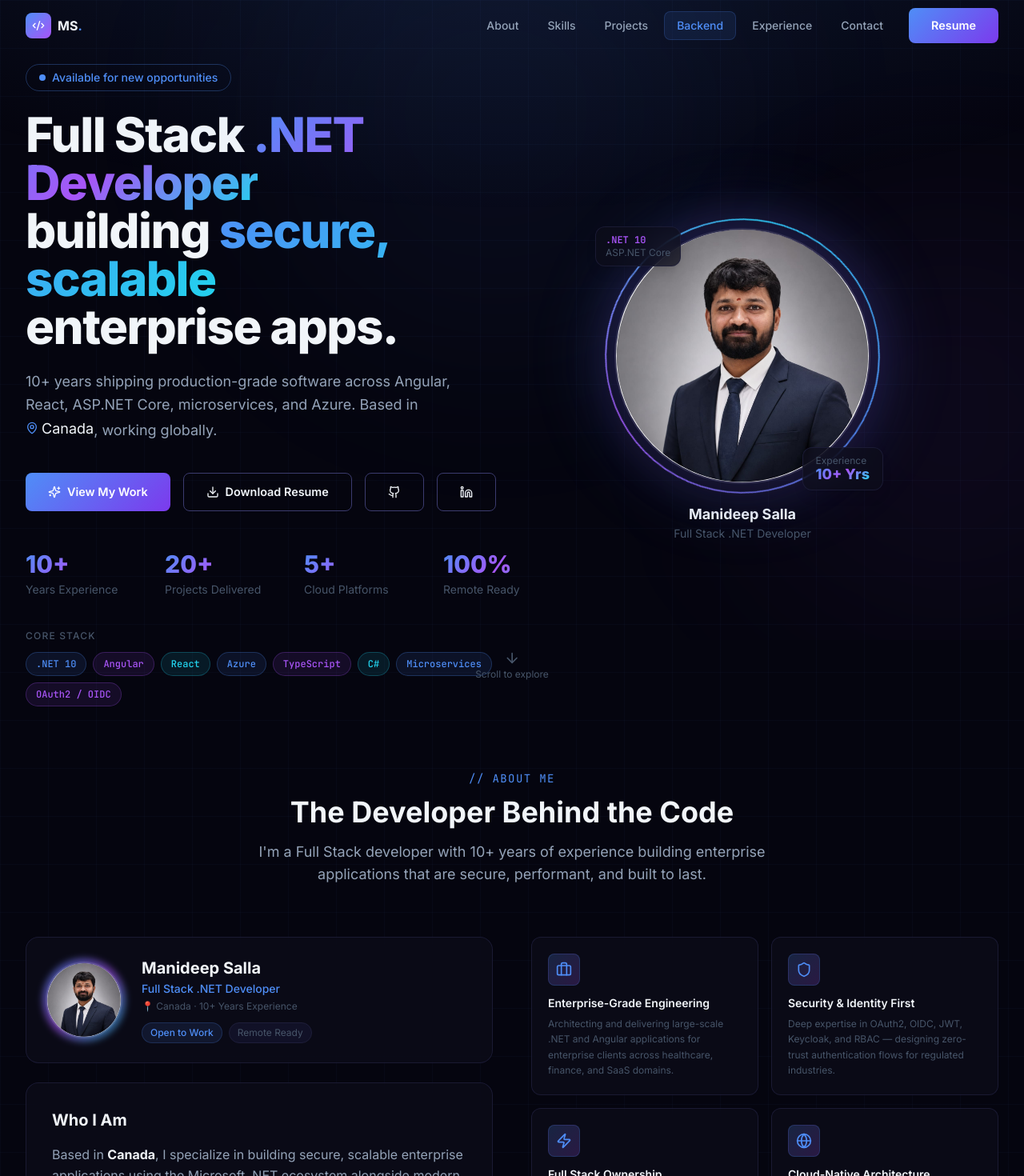
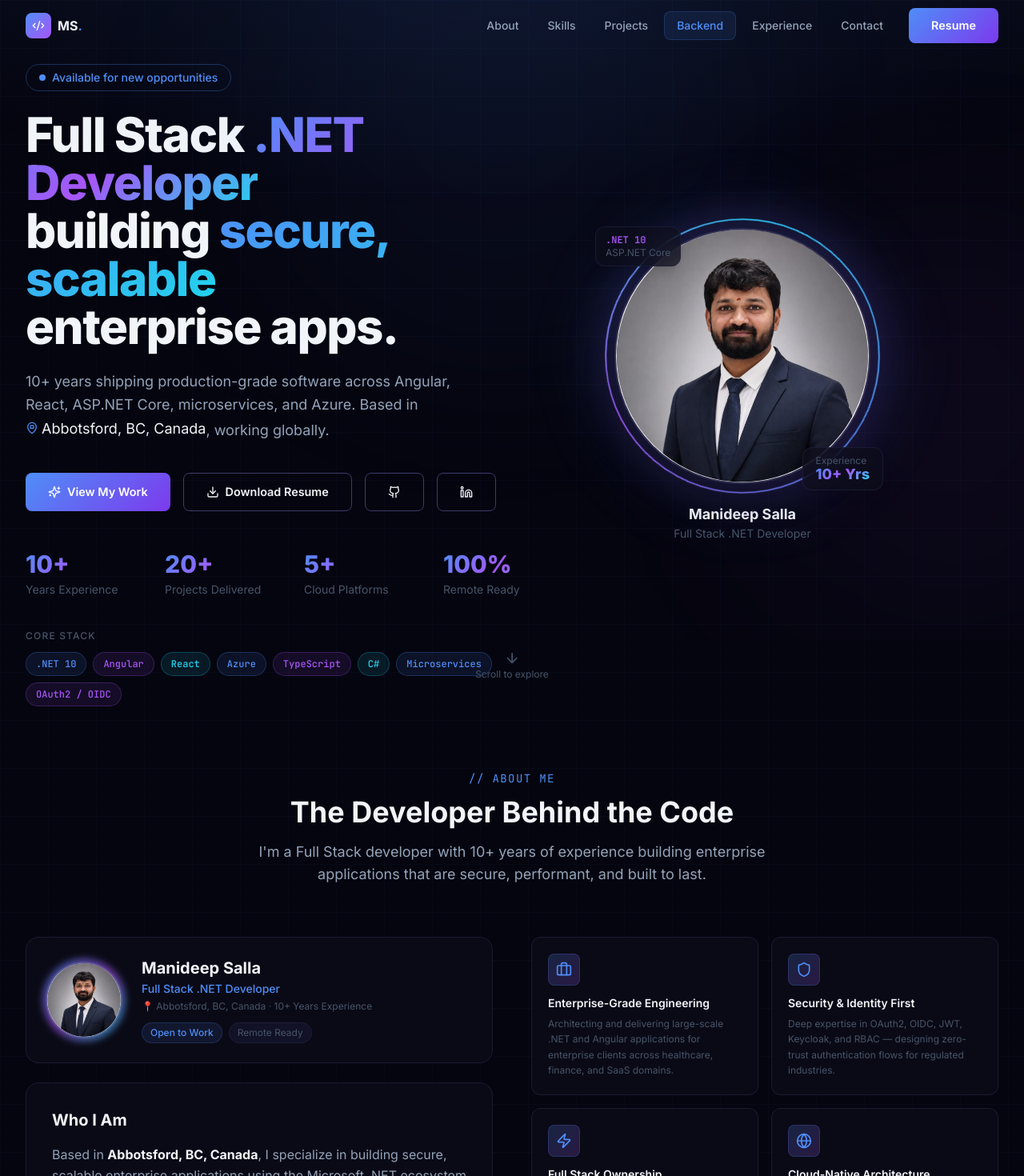
Before and after one commit to Manideep1412/manideep-portfolio, a Next.js app: page / in a window 1280 px wide. Shown: the top 1470 px of the page at 80% size. Built offline with nearby package versions, Linux system fonts and the light colour scheme.

Commit message:
updated the address

```diff
--- a/components/About.tsx
+++ b/components/About.tsx
@@ -98,7 +98,7 @@ export default function About() {
               <div>
                 <h3 className="text-xl font-bold text-text-primary">Manideep Salla</h3>
                 <p className="text-accent-blue text-sm font-medium mt-0.5">Full Stack .NET Developer</p>
-                <p className="text-text-muted text-xs mt-1">📍 Canada · 10+ Years Experience</p>
+                <p className="text-text-muted text-xs mt-1">📍 Abbotsford, BC, Canada · 10+ Years Experience</p>
                 <div className="flex gap-2 mt-3">
                   <span className="text-xs px-2.5 py-1 rounded-full bg-accent-blue/10 border border-accent-blue/20 text-accent-blue font-medium">Open to Work</span>
                   <span className="text-xs px-2.5 py-1 rounded-full bg-surface-2 border border-border text-text-muted">Remote Ready</span>
@@ -112,7 +112,7 @@ export default function About() {
               </h3>
               <div className="space-y-4 text-text-secondary leading-relaxed">
                 <p>
-                  Based in <strong className="text-text-primary">Canada</strong>, I specialize in
+                  Based in <strong className="text-text-primary">Abbotsford, BC, Canada</strong>, I specialize in
                   building secure, scalable enterprise applications using the Microsoft .NET ecosystem
                   alongside modern JavaScript frameworks. My core strength lies in bridging backend
                   complexity with clean, performant frontends.
@@ -138,7 +138,7 @@ export default function About() {
               </h3>
               <div className="space-y-3">
                 {[
-                  { label: "Location", value: "Canada" },
+                  { label: "Location", value: "Abbotsford, BC, Canada" },
                   { label: "Experience", value: "10+ Years" },
                   { label: "Focus", value: ".NET / Angular / React" },
                   { label: "Availability", value: "Open to Opportunities" },
--- a/components/Contact.tsx
+++ b/components/Contact.tsx
@@ -36,7 +36,7 @@ const contactMethods = [
   {
     icon: MapPin,
     label: "Location",
-    value: "Canada",
+    value: "Abbotsford, BC, Canada",
     href: null,
     desc: "Open to remote globally",
     color: "cyan",
--- a/components/Hero.tsx
+++ b/components/Hero.tsx
@@ -90,7 +90,7 @@ export default function Hero() {
               microservices, and Azure. Based in{" "}
               <span className="inline-flex items-center gap-1 text-text-primary">
                 <MapPin className="h-4 w-4 text-accent-blue" />
-                Canada
+                Abbotsford, BC, Canada
               </span>
               , working globally.
             </motion.p>
```
